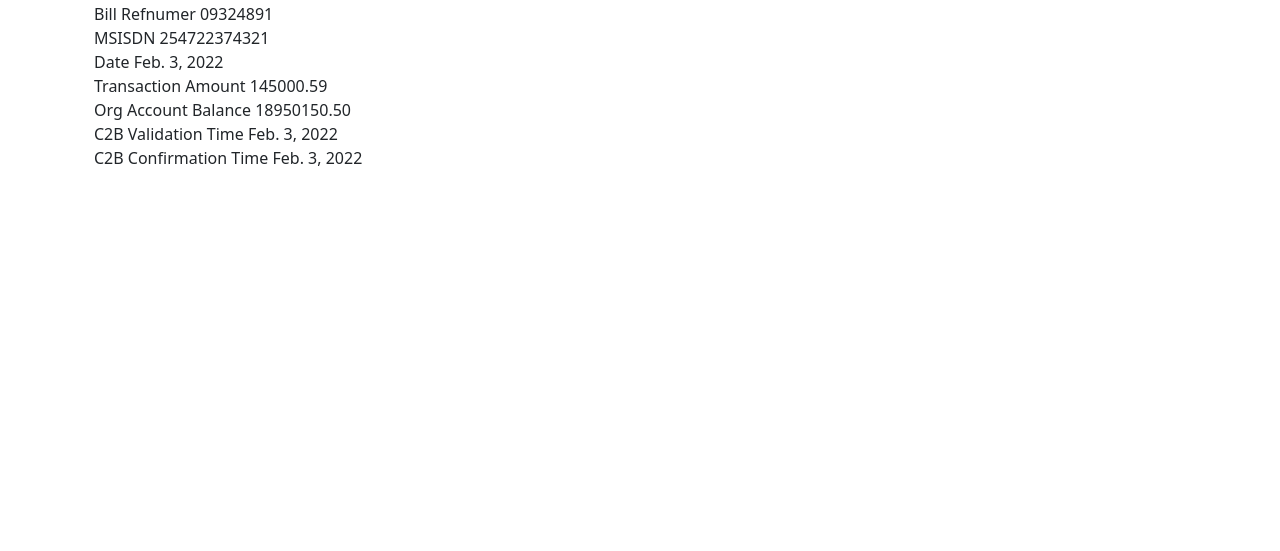
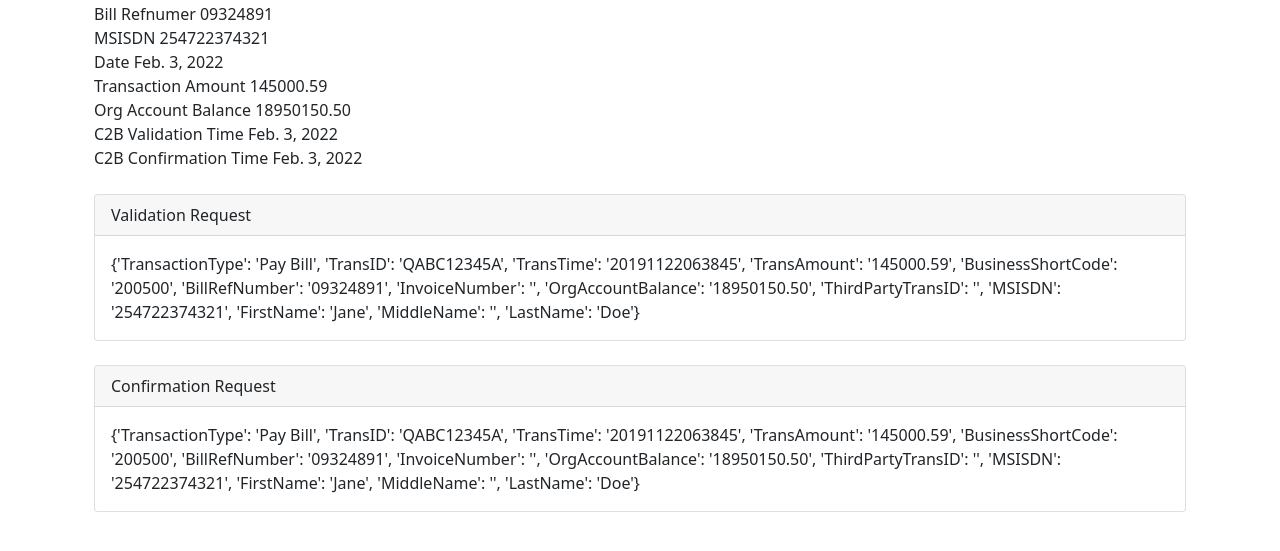
Before and after one commit to denniswanyonyi/mpesa-lnm-service, a Django app: a page that uses lnm_service/c2b/templates/details.html in a window 1280 px wide. Shown: the part 196-747 px from the top of the page. Run offline with Django 4.2, Linux system fonts and the light colour scheme; data comes from the database, SQL or seed files in the repository; both versions use the stored data as it was after the commit.

Commit message:
Done C2B Confirmation functionality, save Validation and Confirmation request to database

```diff
--- a/lnm_service/c2b/templates/details.html
+++ b/lnm_service/c2b/templates/details.html
@@ -47,6 +47,28 @@
         <span>{{ transaction.confirmation_request_time | date }}</span>
     </div>
 
+    {% if transaction.validation_request is not None %}
+        <div class="card mt-4">
+            <div class="card-header">
+                Validation Request
+            </div>
+            <div class="card-body">
+                <p class="card-text">{{ transaction.validation_request }}</p>
+            </div>
+        </div>
+    {% endif %}
+
+    {% if transaction.confirmation_request is not None %}
+        <div class="card mt-4">
+            <div class="card-header">
+                Confirmation Request
+            </div>
+            <div class="card-body">
+                <p class="card-text">{{ transaction.confirmation_request }}</p>
+            </div>
+        </div>
+    {% endif %}
+
 
 </div>
 {% endblock %}
--- a/lnm_service/c2b/views.py
+++ b/lnm_service/c2b/views.py
@@ -1,8 +1,6 @@
 from django.http import JsonResponse
 from django.shortcuts import render, get_object_or_404
 from django.views.decorators.csrf import csrf_exempt
-from django.db.models.functions import Lower
-from django.db.models import CharField
 
 import json
 import base64
@@ -10,11 +8,10 @@ from datetime import datetime
 
 from .models import LnmTransaction
 
-# CharField.register_lookup(Lower)
-
 @csrf_exempt
 def index(request):
 
+    # print('query is ', q)
     transactions = LnmTransaction.objects.order_by('-date_recorded')[:100]
 
     data = {
@@ -29,7 +26,13 @@ def details(request, tid):
     try:
         transaction = LnmTransaction.objects.filter(transaction_id = tid.upper()).values()[0]
 
-        print(transaction)
+        print('type is ', type(transaction), "validation_request" in transaction)
+
+        if transaction["validation_request"] is not None:
+            transaction["validation_request"] = base64.b64decode(transaction["validation_request"].encode('utf-8')).decode('utf-8')
+
+        if transaction["confirmation_request"] is not None:
+            transaction["confirmation_request"] = base64.b64decode(transaction["confirmation_request"].encode('utf-8')).decode('utf-8')
 
         data = {
             'title': tid.upper(),
@@ -38,9 +41,14 @@ def details(request, tid):
 
         return render(request, "details.html", data)
 
-    except IndexError: # LnmTransaction.DoesNotExist:
+    except IndexError:
 
         return render(request, "notfound.html", { 'title': 'Transaction Not Found'})
+
+    # except Exception as ex:
+    #     print(ex)
+
+    #     return render(request, "error.html", { 'title': 'An Error Occurred'})
 
 
 
@@ -48,7 +56,6 @@ def details(request, tid):
 @csrf_exempt
 def c2b_validation(request):
 
-    print("Logging validation request")
     data = json.loads(request.body)
 
     c2b = LnmTransaction()
@@ -66,7 +73,7 @@ def c2b_validation(request):
     c2b.first_name = data["FirstName"]
     c2b.middle_name = data["MiddleName"]
     c2b.last_name = data["LastName"]
-    c2b.validation_request = base64.b64encode(request.body.encode('utf-8')).decode('utf-8')
+    c2b.validation_request = base64.b64encode(str(data).encode('utf-8')).decode('utf-8')
     # c2b.transaction_status = data[""]
     c2b.validation_request_time = datetime.now()
 
@@ -84,6 +91,43 @@ def c2b_validation(request):
 @csrf_exempt
 def c2b_confirmation(request):
 
+    data = json.loads(request.body)
+
+    if LnmTransaction.objects.filter(transaction_id = data["TransID"].upper()).exists():
+
+        transaction = LnmTransaction.objects.get(transaction_id = data["TransID"].upper())
+
+        transaction.transaction_status = "Successful"
+        transaction.confirmation_request = base64.b64encode(str(data).encode("utf-8")).decode('utf-8')
+        transaction.confirmation_request_time = datetime.now()
+
+        transaction.save()
+
+    else:
+        # If we get here, we know that the transaction doesn't exist on the database table because C2B validation
+        # is disabled on M-Pesa for the Business Short Code. As such we need to save the transaction at this point
+        transaction = LnmTransaction()
+
+        transaction.transaction_status = "Successful"
+        transaction.confirmation_request = base64.b64encode(str(data).encode("utf-8")).decode('utf-8')
+        transaction.confirmation_request_time = datetime.now()
+        transaction.transaction_type = data["TransactionType"]
+        transaction.transaction_id = data["TransID"].upper()
+        transaction.mpesa_transaction_time = data["TransTime"]
+        transaction.transaction_amount = data["TransAmount"]
+        transaction.business_shortcode = data["BusinessShortCode"]
+        transaction.bill_refnumber = data["BillRefNumber"]
+        transaction.invoice_number = data["InvoiceNumber"]
+        transaction.org_account_balance = data["OrgAccountBalance"]
+        transaction.third_party_trans_id = data["ThirdPartyTransID"]
+        transaction.msisdn = data["MSISDN"]
+        transaction.first_name = data["FirstName"]
+        transaction.middle_name = data["MiddleName"]
+        transaction.last_name = data["LastName"]
+
+        transaction.save()
+
+
     response = {
         "ResultCode": 0,
         "ResultDesc": "Request accepted successfully"
```
Also changed, not shown: lnm_service/c2b/templates/error.html (added, +9 -0 lines), lnm_service/db.sqlite3.
